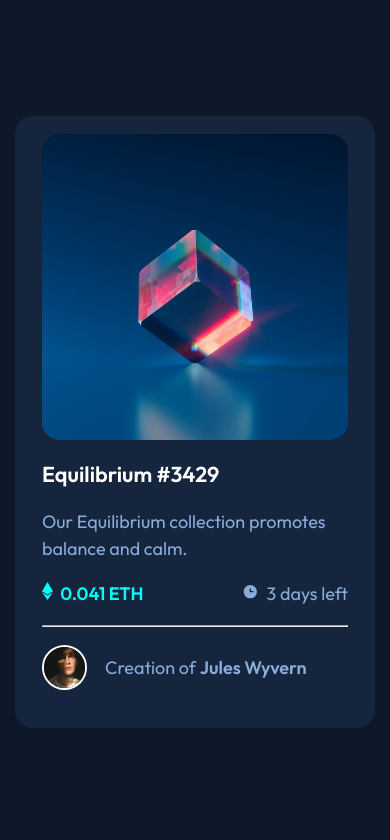
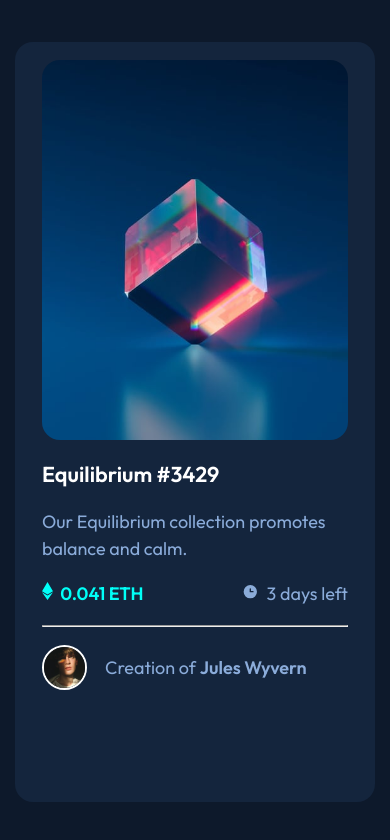
Before and after one commit to OliverNikolovski/nft-preview-card, a plain HTML site: page index.html in a window 390 px wide. Drawn offline with Linux system fonts and the light colour scheme.

Commit message:
Make mobile version more responsive

```diff
--- a/style.css
+++ b/style.css
@@ -150,3 +150,10 @@ hr {
 [name] {
     font-weight: 600;
 }
+
+
+@media screen and (max-width: 500px) {
+    .card {
+        height: 90%;
+    }
+}
```
